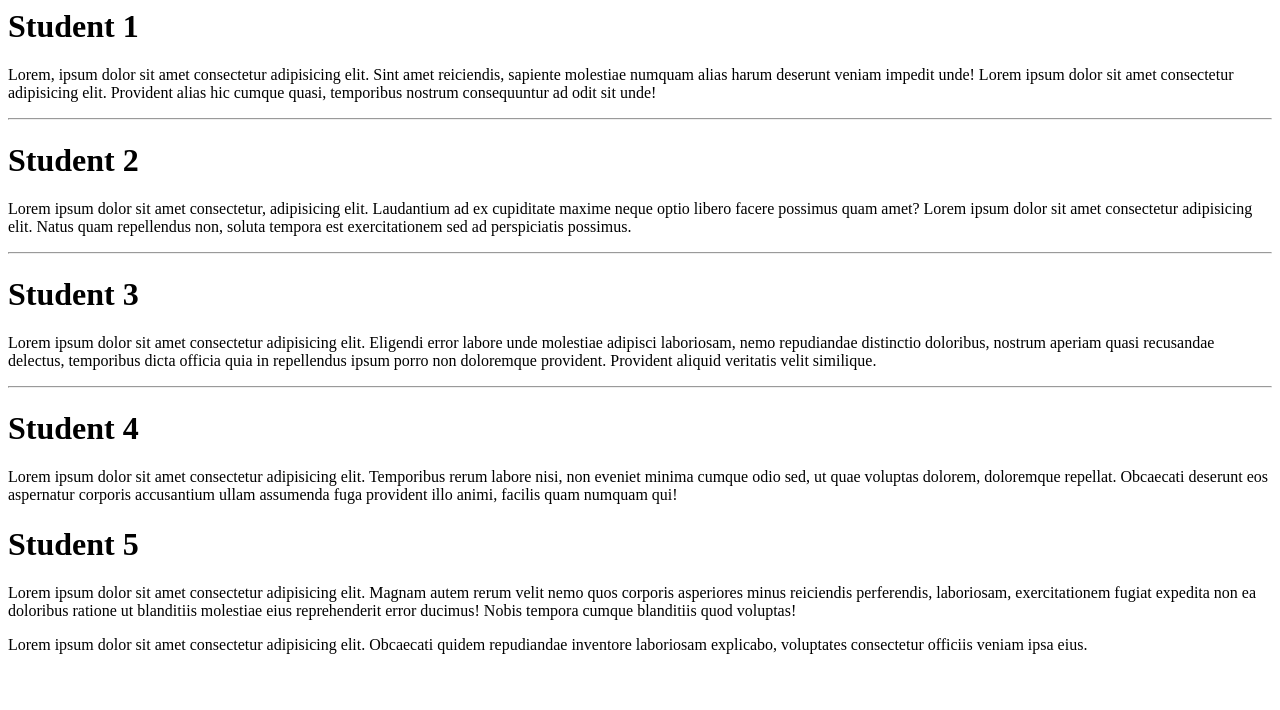
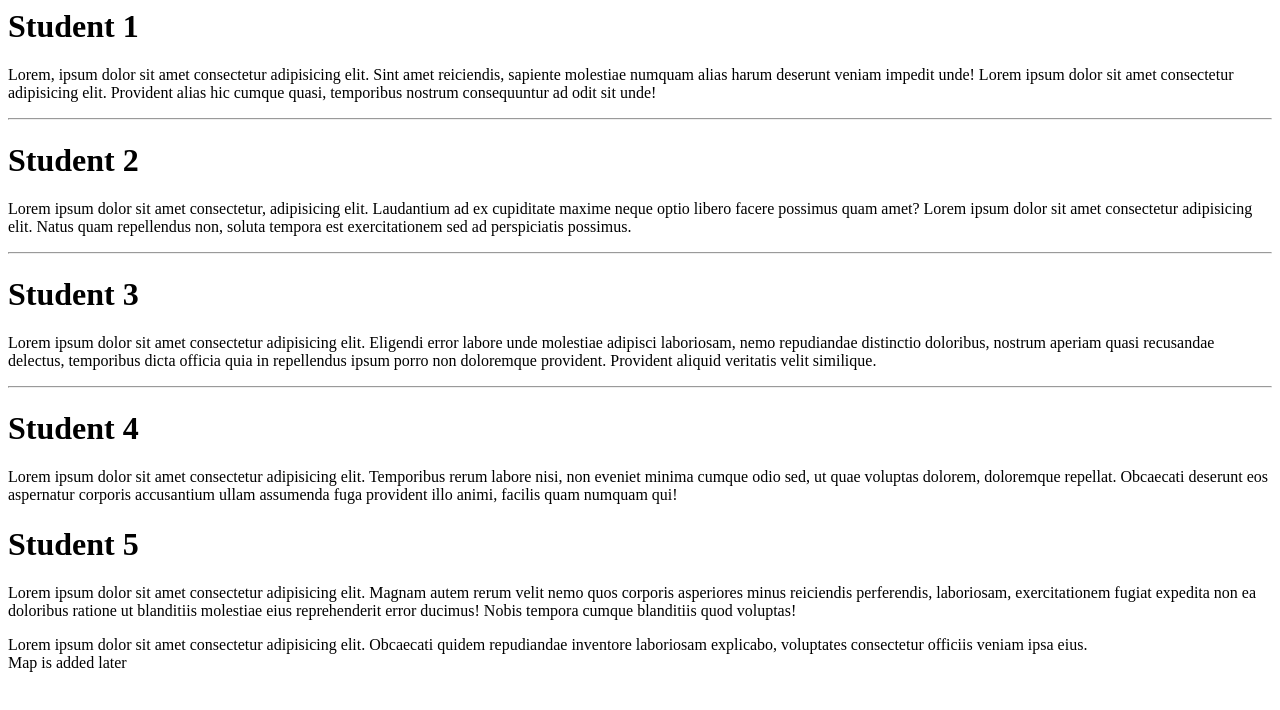
Before and after one commit to Shahinur-beg/student, a plain HTML site: page index.html in a window 1280 px wide. Drawn offline with Linux system fonts and the light colour scheme.

Commit message:
Map is added

```diff
--- a/index.html
+++ b/index.html
@@ -18,6 +18,9 @@
         <p>Lorem ipsum dolor sit amet consectetur adipisicing elit. Magnam autem rerum velit nemo quos corporis asperiores minus reiciendis perferendis, laboriosam, exercitationem fugiat expedita non ea doloribus ratione ut blanditiis molestiae eius reprehenderit error ducimus! Nobis tempora cumque blanditiis quod voluptas!</p>
         <footer>
             Lorem ipsum dolor sit amet consectetur adipisicing elit. Obcaecati quidem repudiandae inventore laboriosam explicabo, voluptates consectetur officiis veniam ipsa eius.
+
         </footer>
+        <map name="map">Map is added later</map>
+
     </body>
 </html>
```
